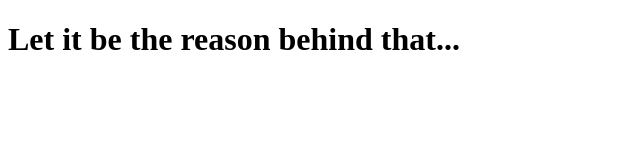
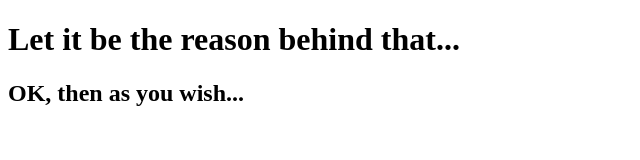
Before and after one commit to satyaID321/my-first-gitpro, a plain HTML site: page index.html in a window 1280 px wide. Shown: the whole page, without its empty margins (0-640 px from the left). Drawn offline with Linux system fonts and the light colour scheme.

Commit message:
update the code

```diff
--- a/index.html
+++ b/index.html
@@ -7,5 +7,6 @@
 </head>
 <body>
     <h1>Let it be the reason behind that...</h1>
+    <h2>OK, then as you wish...</h2>
 </body>
 </html>
```
